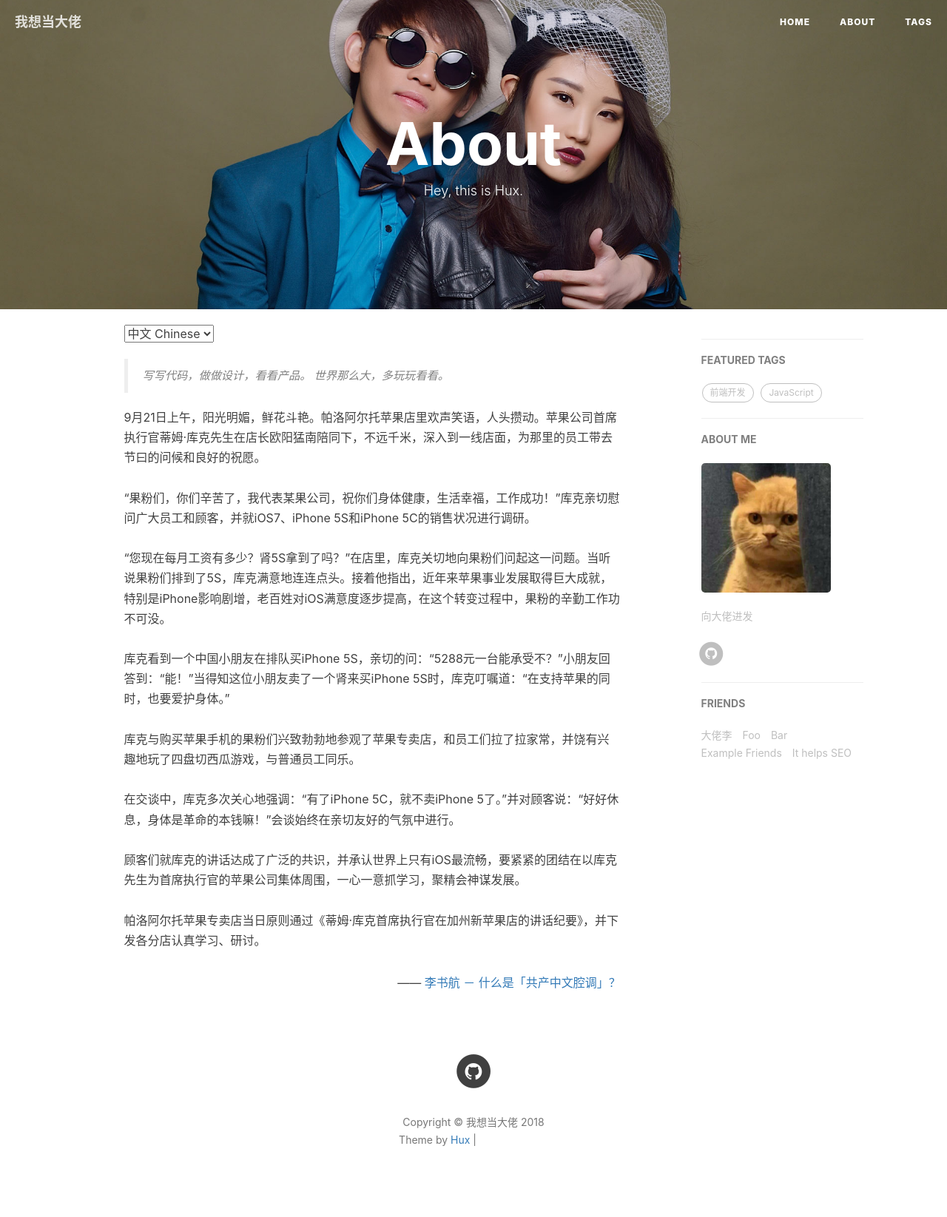
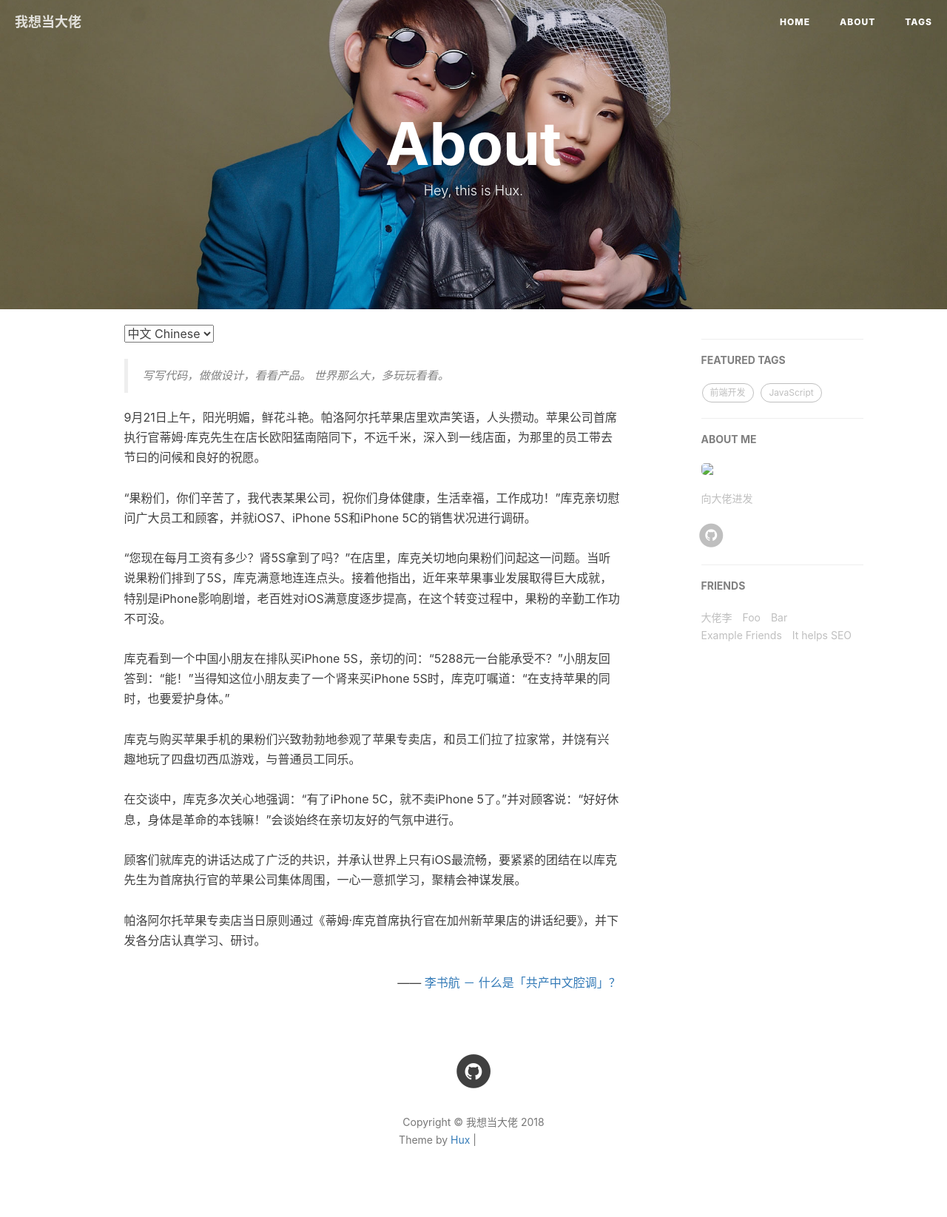
Before and after one commit to DimaLiLongJi/My-Blog, a Jekyll site: the page built from about.html, in a window 1280 px wide. Shown: the whole page at 74% size. Built offline with Jekyll 4.4.1, drawn with Linux system fonts in a browser that asks for light colours; nearby versions of some CDN libraries; comment, search, counter and statistics services are not loaded; grey boxes are pictures that could not be loaded.

Commit message:
change baseurl v3

```diff
--- a/_config.yml
+++ b/_config.yml
@@ -69,7 +69,7 @@
 # Sidebar settings
 sidebar: true                           # whether or not using Sidebar.
 sidebar-about-description: "向大佬进发"
-sidebar-avatar: /img/avatar-lilongji.jpeg      # use absolute URL, seeing it's used in both `/` and `/about/`
+sidebar-avatar: img/avatar-lilongji.jpeg      # use absolute URL, seeing it's used in both `/` and `/about/`
 
 
 
```
